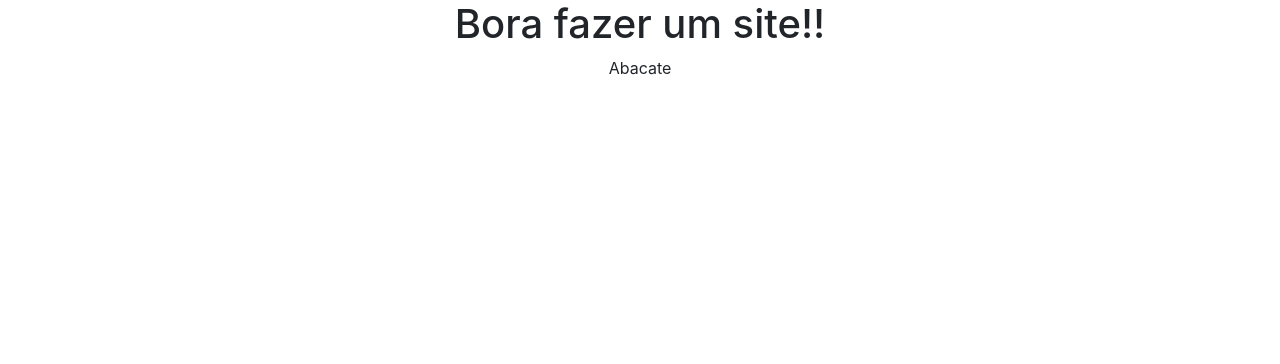
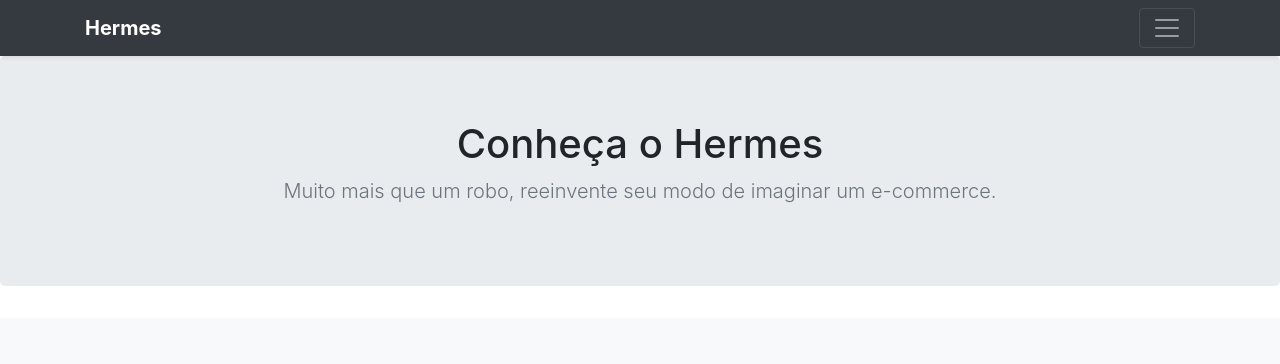
Before and after one commit to alexander-p30/herm3s-AI-chatbot, a Django app: page / in a window 1280 px wide. Shown: the top 364 px of the page. Run offline with Django 3.2, Linux system fonts and the light colour scheme; data comes from the database, SQL or seed files in the repository; both versions use the stored data as it was after the commit; some libraries are stand-ins or nearby versions.

Commit message:
Base site html

```diff
--- a/sitehermes/faq/admin.py
+++ b/sitehermes/faq/admin.py
@@ -1,5 +1,6 @@
 from django.contrib import admin
-from .models import Faq
+from .models import Faq, Product
 
 # Register your models here.
 admin.site.register(Faq)
+admin.site.register(Product)
--- /dev/null
+++ b/sitehermes/faq/forms.py
@@ -0,0 +1,5 @@
+from django import forms
+
+class FormsFaq(forms.Form):
+    # Campo acera do assunto
+    pergunta = forms.CharField(label='Faça uma pergunta para o Hermes, sobre o produto', widget=forms.TextInput(attrs={'class': 'form-control'}))
--- a/sitehermes/faq/models.py
+++ b/sitehermes/faq/models.py
@@ -7,3 +7,9 @@ class Faq(models.Model):
 
     class Meta:
         verbose_name = 'Faq de perguntas e respostas'
+
+
+class Product(models.Model):
+    name = models.CharField(max_length=200)
+    link_image = models.CharField(max_length=400)
+    desc = models.CharField(max_length=300)
--- a/sitehermes/faq/templates/main.html
+++ b/sitehermes/faq/templates/main.html
@@ -1,9 +1,39 @@
 {% extends 'base.html' %}
 
 {% block content %}
-    <div class="text-center">
-        <h1> Bora fazer um site!! </h1>
-        {{ Conteudo }}
-    </div>
+
+    <main role="main">
+
+        <section class="jumbotron text-center">
+            <div class="container">
+                <h1>Conheça o Hermes</h1>
+                <p class="lead text-muted">Muito mais que um robo, reeinvente seu modo de imaginar um e-commerce.</p>
+            </div>
+        </section>
+
+        <div class="album py-5 bg-light">
+            <div class="container">
+
+                <div class="row">
+                    {% for product in Products %}
+                    <div class="col-md-4">
+                        <div class="card mb-4 shadow-sm">
+                            <img alt="Imagem Xaomi "width="100%" height="225" src="{{ product.link_image }}">
+                            <div class="card-body">
+                                <p class="card-text">{{product.name}}. {{ product.desc }}</p>
+                                <div class="d-flex justify-content-between align-items-center">
+                                    <div class="btn-group">
+                                        <a href="{% url 'show' pk=product.id %}" class="btn btn-sm btn-outline-secondary">Pergunte ao Hermes</a>
+                                    </div>
+                                </div>
+                            </div>
+                        </div>
+                    </div>
+                    {% endfor %}
+                </div>
+            </div>
+        </div>
+
+    </main>
 
 {% endblock %}
--- a/sitehermes/faq/views.py
+++ b/sitehermes/faq/views.py
@@ -1,5 +1,6 @@
 from django.shortcuts import render
-
+from .models import Product
+from .forms import FormsFaq
 # Create your views here.
 
 
@@ -7,6 +8,21 @@ def main(request):
     template_name = "main.html"
 
     context = {
-        "Conteudo": "Abacate",
+        "Products": Product.objects.all(),
     }
     return render(request, template_name, context)
+
+
+def show(request, **kwargs):
+    template_name = 'product_show.html'
+    form = FormsFaq(request.POST or None)
+    context = {
+        "Product": Product.objects.filter(id=int(kwargs['pk'])).get(),
+    }
+    if form.is_valid():
+        # Coleta a pergunta do formulário
+        pergunta = form.cleaned_data.get('pergunta')
+        reposta = "Resposta Padrão"
+        context["resposta"] = reposta
+    context["form"] =form
+    return render(request, template_name, context)
--- a/sitehermes/sitehermes/urls.py
+++ b/sitehermes/sitehermes/urls.py
@@ -19,5 +19,6 @@ from faq import views
 
 urlpatterns = [
     path('admin/', admin.site.urls),
-    path('', views.main)
+    path('', views.main, name='main'),
+    path('product/<int:pk>', views.show, name='show')
 ]
--- a/sitehermes/templates/base.html
+++ b/sitehermes/templates/base.html
@@ -21,6 +21,20 @@
 
 </head>
 <body>
+
+<div class="navbar navbar-dark bg-dark shadow-sm">
+    <div class="container d-flex justify-content-between">
+        <a href="{% url 'main' %}" class="navbar-brand d-flex align-items-center">
+            <strong>Hermes</strong>
+        </a>
+        <button class="navbar-toggler" type="button" data-toggle="collapse" data-target="#navbarHeader"
+                aria-controls="navbarHeader" aria-expanded="false" aria-label="Toggle navigation">
+            <span class="navbar-toggler-icon"></span>
+        </button>
+    </div>
+</div>
+
 {% block content %}{% endblock %}
+
 </body>
 </html>
```
Also changed, not shown: sitehermes/faq/templates/product_show.html (added, +29 -0 lines), sitehermes/db.sqlite3, sitehermes/faq/migrations/0002_auto_20200504_0359.py (added), sitehermes/faq/migrations/0003_auto_20200504_0400.py (added).
